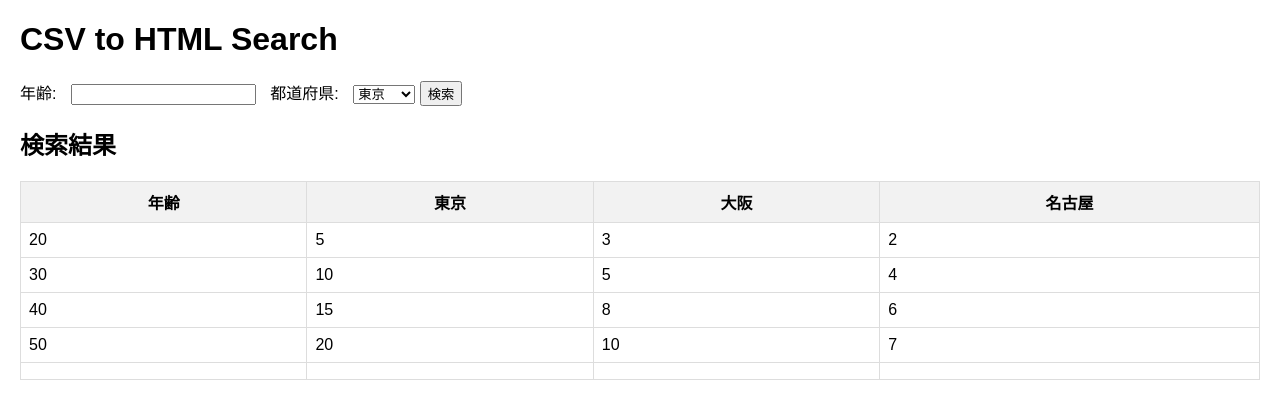
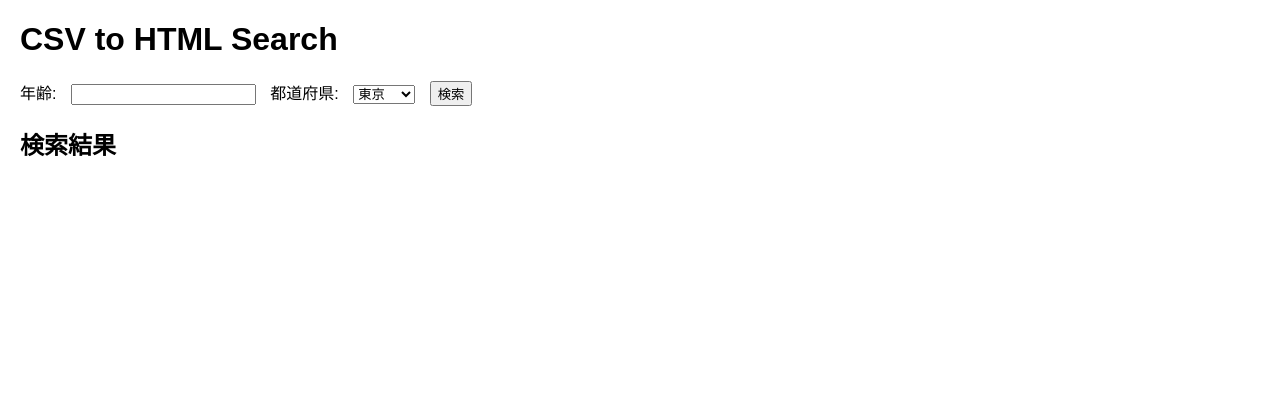
Before and after one commit to blackaru/HowManyPeople, a plain HTML site: page index.html in a window 1280 px wide. Drawn offline with Linux system fonts and the light colour scheme.

Commit message:
commit_re5

```diff
--- a/index.html
+++ b/index.html
@@ -8,26 +8,17 @@
             font-family: Arial, sans-serif;
             margin: 20px;
         }
-        .result-table {
-            width: 100%;
-            border-collapse: collapse;
-            margin-top: 20px;
-        }
-        .result-table th, .result-table td {
-            border: 1px solid #ddd;
-            padding: 8px;
-        }
-        .result-table th {
-            background-color: #f2f2f2;
-        }
         .search-form {
             margin-bottom: 20px;
         }
         .search-form label {
             margin-right: 10px;
         }
-        .search-form input {
+        .search-form input, .search-form select, .search-form button {
             margin-right: 10px;
+        }
+        #search-results {
+            margin-top: 20px;
         }
     </style>
 </head>
@@ -53,13 +44,6 @@
     <p id="search-output"></p>
 </div>
 
-<table class="result-table" id="csv-table">
-    <thead>
-    </thead>
-    <tbody>
-    </tbody>
-</table>
-
 <script src="script.js"></script>
 
 </body>
--- a/script.js
+++ b/script.js
@@ -1,39 +1,6 @@
 // CSVデータのURL
 const csvFile = 'data.csv';
 let csvData = [];
-
-// HTMLテーブルを生成する関数
-function generateTable(data) {
-    const table = document.querySelector('#csv-table');
-    const tbody = table.querySelector('tbody');
-    const thead = table.querySelector('thead');
-
-    // テーブルをクリア
-    tbody.innerHTML = '';
-    thead.innerHTML = '';
-
-    // カラムヘッダーを生成
-    if (data.length > 0) {
-        const theadRow = document.createElement('tr');
-        Object.keys(data[0]).forEach(col => {
-            const th = document.createElement('th');
-            th.textContent = col;
-            theadRow.appendChild(th);
-        });
-        thead.appendChild(theadRow);
-
-        // データをテーブルに追加
-        data.forEach(rowData => {
-            const tr = document.createElement('tr');
-            Object.values(rowData).forEach(cellData => {
-                const td = document.createElement('td');
-                td.textContent = cellData;
-                tr.appendChild(td);
-            });
-            tbody.appendChild(tr);
-        });
-    }
-}
 
 // CSVファイルを読み込んでパースする関数
 function loadCsvFile(file) {
@@ -72,8 +39,8 @@ function search() {
 
     const result = filteredData.length > 0 ? filteredData[0][cityInput] : '該当なし';
 
-    document.querySelector('#search-conditions').textContent = `条件: 年齢 ${ageInput}, 都道府県 ${cityInput}`;
-    document.querySelector('#search-output').textContent = `検索結果: ${result}`;
+    document.querySelector('#search-conditions').textContent = `条件\n　　　年齢: ${ageInput}、都道府県: ${cityInput}`;
+    document.querySelector('#search-output').textContent = `検索結果\n　　　${result}`;
 }
 
 // ページ読み込み時にCSVファイルを読み込む
@@ -81,7 +48,6 @@ document.addEventListener('DOMContentLoaded', function() {
     loadCsvFile(csvFile)
         .then(data => {
             csvData = data;
-            generateTable(data);
         })
         .catch(error => console.error('CSV読み込みエラー:', error));
 });
```
